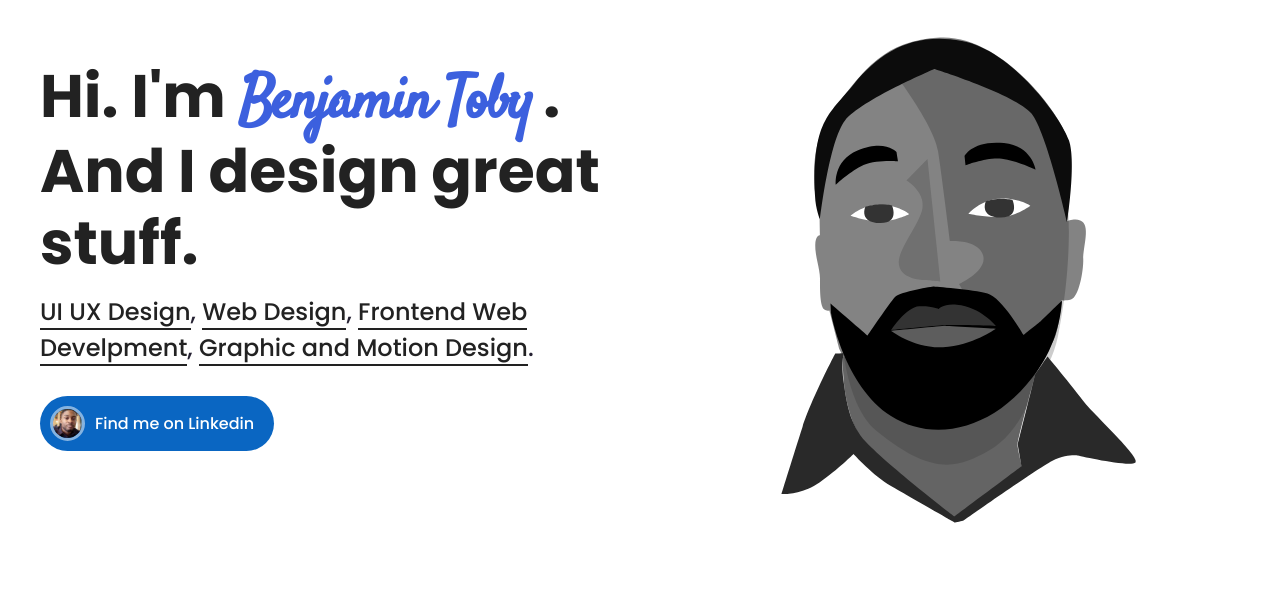
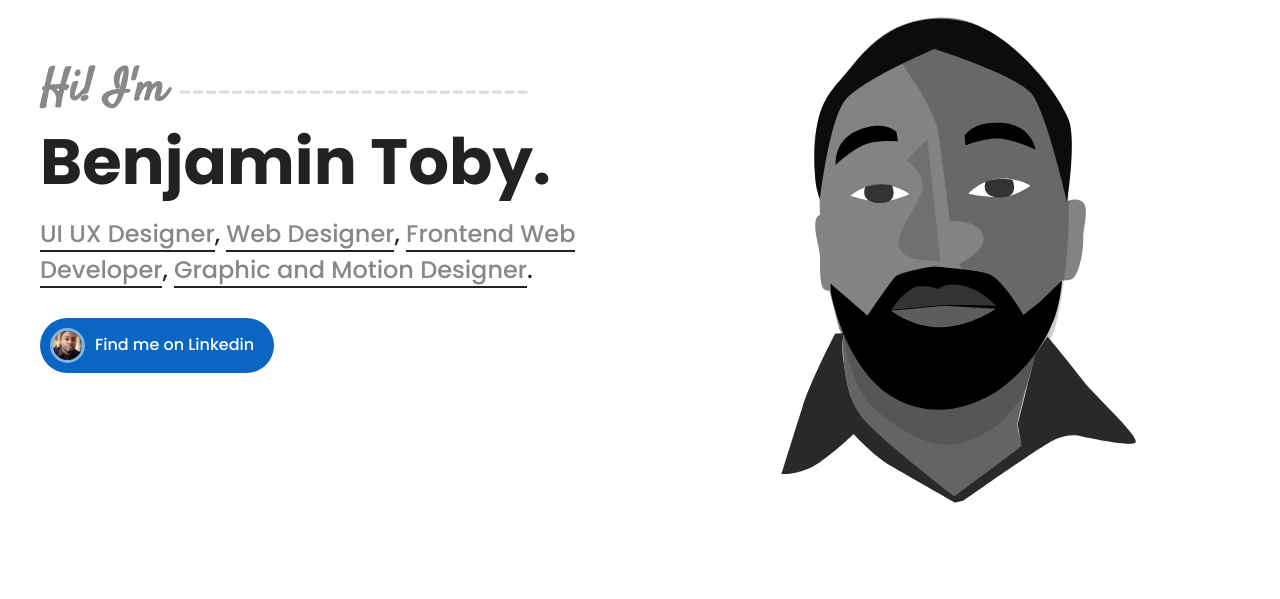
Before and after one commit to BenjaminToby/personal_site, a PHP site: page / in a window 1280 px wide. Shown: the part 129-728 px from the top of the page. Run offline with PHP 8.4, Linux system fonts and the light colour scheme; some libraries are stand-ins or nearby versions.

Commit message:
Hero Text Updated

```diff
--- a/index.html
+++ b/index.html
@@ -39,15 +39,15 @@
 
 
 
-    <section class="hero-section">
+    <section class="hero-section" style="padding-top: 40px;">
         <div class="container-1200px">
             <div class="column-50">
-                <h1>Hi. I'm <span class="my-name">Benjamin&nbsp;Toby</span>&nbsp;.<br>And I design great stuff.</h1>
+                <h1><span style="font-family:'Satisfy';font-size:.7em;color:#888;">Hi!&nbsp;I'm&nbsp;<span style="font-family:'Poppins';color:#ddd;font-size:.5em;white-space:nowrap;">---------------------------</span></span><br>Benjamin Toby.</h1>
                 <h2 class="hero-subtext">
-                    <a href="#" class="hero-content-link" id="ui-ux-design">UI UX Design</a>,
-                    <a href="#" class="hero-content-link" id="web-design">Web Design</a>,
-                    <a href="#" class="hero-content-link" id="frontend-dev">Frontend Web Develpment</a>,
-                    <a href="#" class="hero-content-link" id="graphic-design">Graphic and Motion Design</a>.
+                    <a href="#" class="hero-content-link" id="ui-ux-design">UI UX Designer</a>,
+                    <a href="#" class="hero-content-link" id="web-design">Web Designer</a>,
+                    <a href="#" class="hero-content-link" id="frontend-dev">Frontend Web Developer</a>,
+                    <a href="#" class="hero-content-link" id="graphic-design">Graphic and Motion Designer</a>.
                 </h2>
 
                 <a href="#" style="border:none;margin-top:15px;display:flex;justify-content:flex-start;">
--- a/main.css
+++ b/main.css
@@ -59,7 +59,7 @@ a:hover {
 }
 
 h1 {
-	font-size: 60px;
+	font-size: 64px;
 	margin-top: 0px;
 	margin-bottom: 15px;
 	color: inherit;
@@ -202,7 +202,7 @@ input:focus {
 }
 
 .hero-content-link {
-
+    color: #888;
 }
 
 .hero-content-link:hover {
@@ -238,10 +238,10 @@ input:focus {
 
 /*................................................... Hero Section */
 .my-name {
-    font-family: "Satisfy";
     color: #3C60DE;
-    line-height: 1.05;
-    letter-spacing: -3px;
+    background-color: #E6EDFF;
+    padding: 0 10px;
+    font-size: 1.5em;
 }
 
 .linkedin-block {
@@ -384,7 +384,7 @@ input:focus {
 @media (max-width: 600px) {
 
     h1 {
-        font-size: 40px;
+        font-size: 44px;
     }
 
     header {
@@ -392,7 +392,7 @@ input:focus {
     }
 
     .hero-section {
-        padding: 40px 20px 20px 20px;
+        padding: 20px;
     }
 
     .hero-content-link {
```
